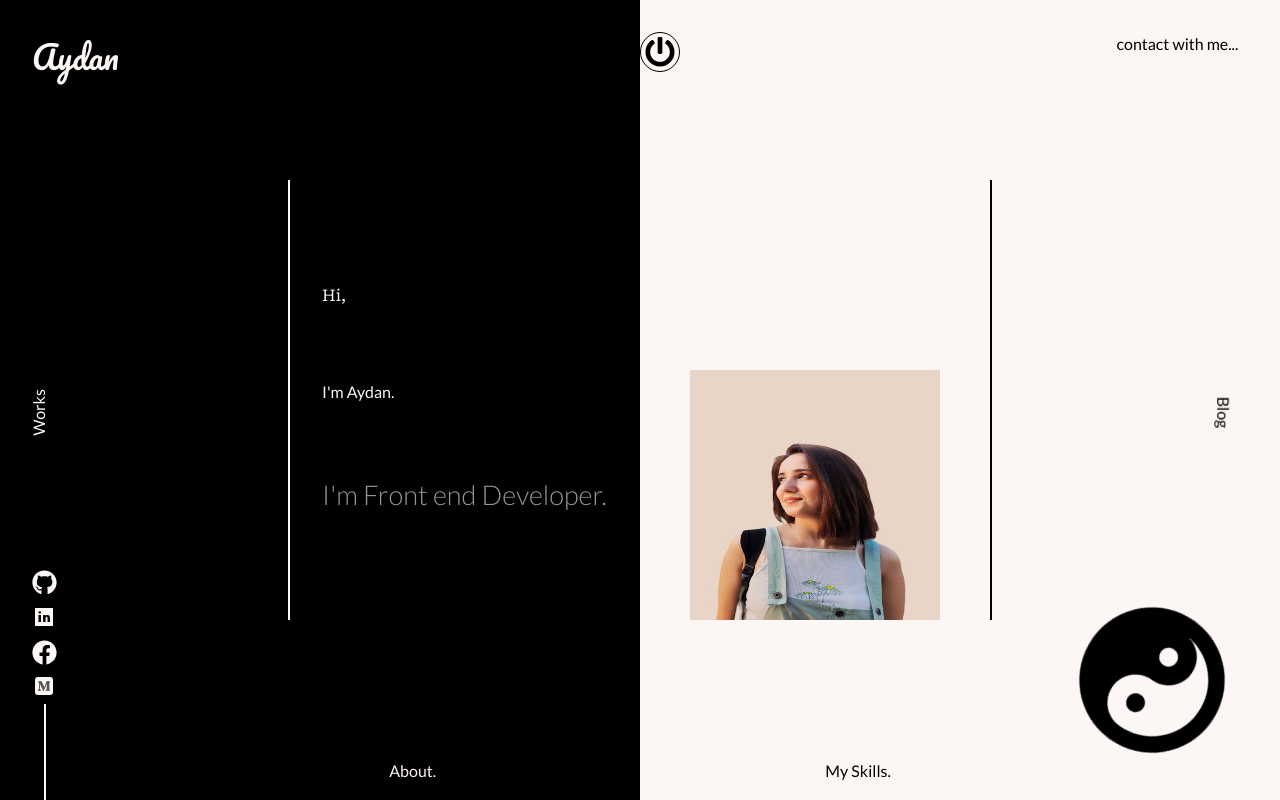
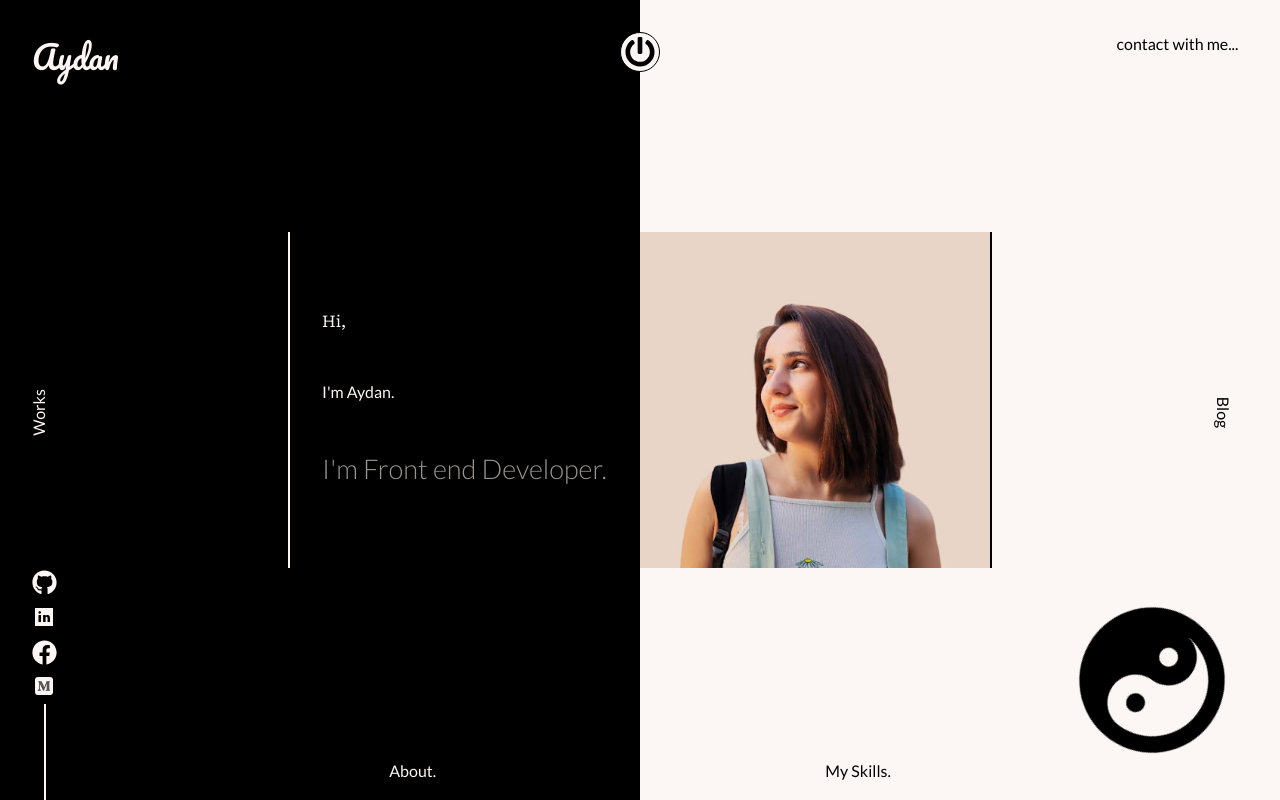
Before and after one commit to aydanramazanli/React_portfolio, a React (Create React App) app: page / in a window 1280 px wide. Both pictures are taken after a click on the button "Click Here". Built offline with nearby package versions, Linux system fonts and the light colour scheme.

Commit message:
added picture and changed a bit css

```diff
--- a/src/SubCompanents/Button.jsx
+++ b/src/SubCompanents/Button.jsx
@@ -8,7 +8,7 @@ const MainButton = styled.button`
 position:fixed;
 top:2rem;
 left:50%;
-transform:translate(-50%, 0)
+transform:translate(-50%, 0%);
 
 background-color:#FCF6F4;
 padding:0.3rem;
--- a/src/companents/Intro.jsx
+++ b/src/companents/Intro.jsx
@@ -11,7 +11,7 @@ left:50%;
 top:50%;
 transform:translate(-50%, -50%);
 width:55vw;
-height: 55vh;
+height: 42vh;
 display:flex;
 background-image:
 background: linear-gradient(
@@ -75,7 +75,7 @@ const Intro = () => {
         animate={{opacity: 1}}
         transition={{ duration:1, delay:2 }}
                 >
-                    <img className="pic" src={Me} alt="Profile Pic" style={{width:"250px", height:"250px"}} />
+                    <img className="pic" src={Me} alt="Profile Pic" style={{width:"100%", height:"100%", objectFit:"cover"}} />
                 </div>
             </Box>
     </IntroBox>
--- a/src/companents/Main.jsx
+++ b/src/companents/Main.jsx
@@ -117,6 +117,7 @@ display: flex;
 flex-direction:column;
 justify-content: center;
 align-items:center;
+z-index: 10;
 
 &>:first-child{
   animation:${rotate} infinite 1.5s linear;
```
Also changed, not shown: src/assets/Images/me2.jpg (added).
